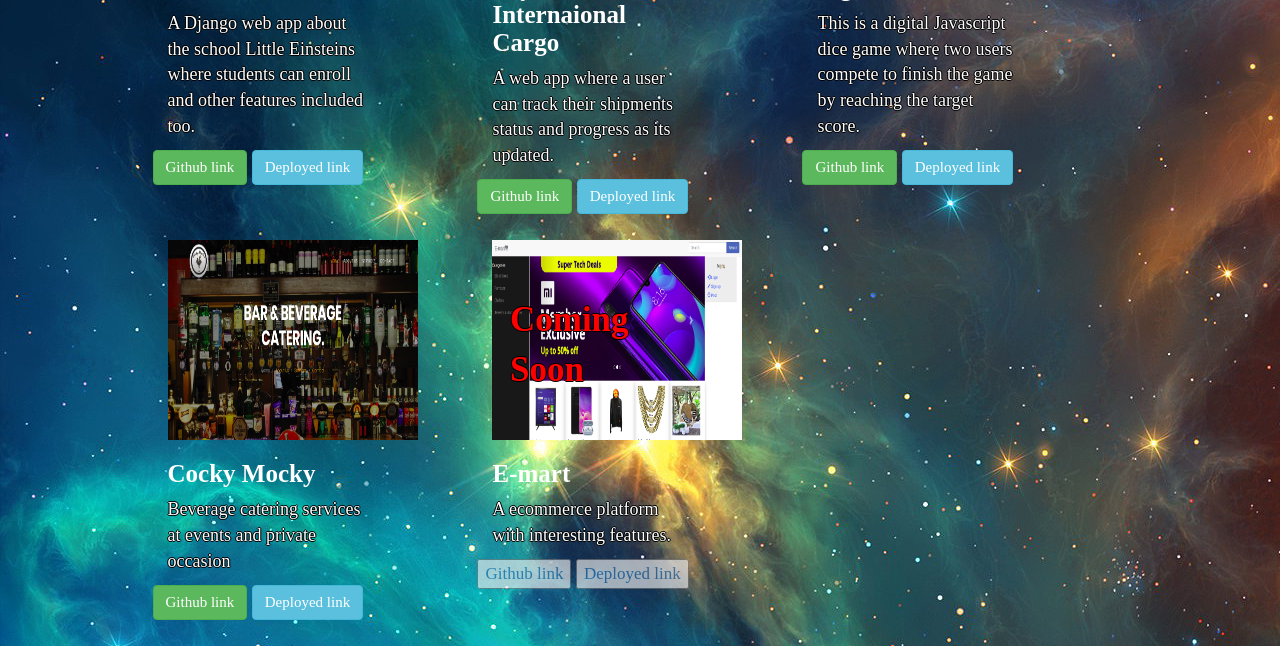
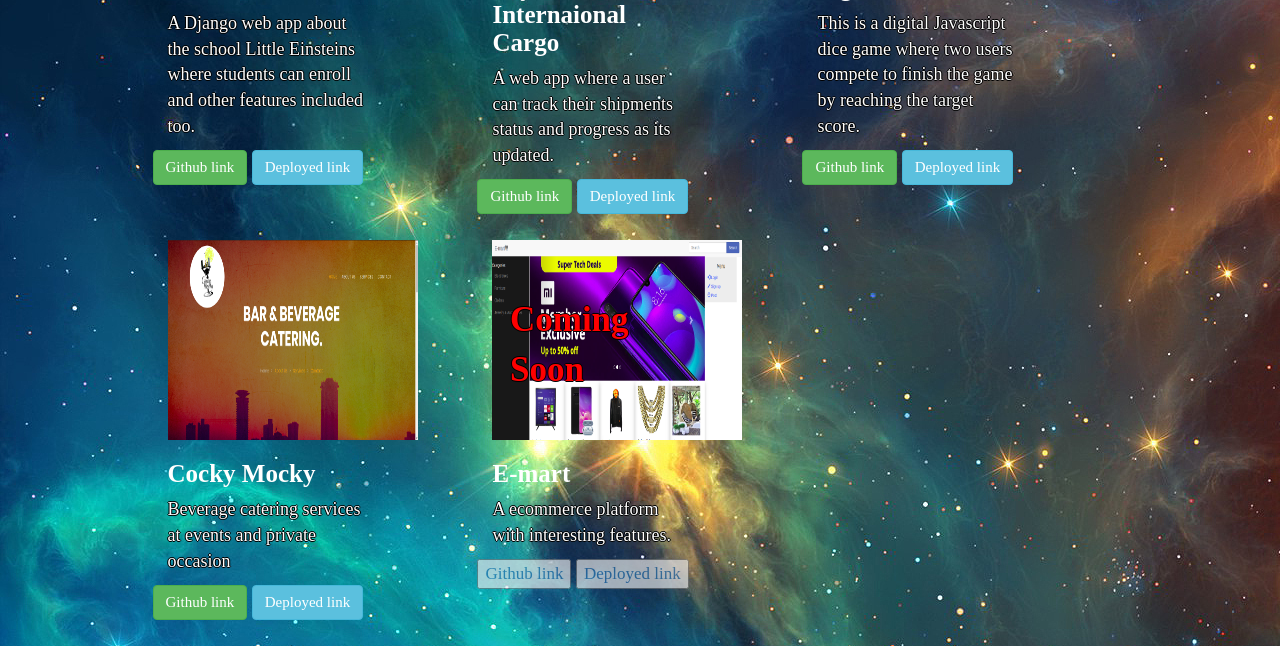
Before and after one commit to vincentmuya/vincentmuya.github.io, a Django app: page /projects/ in a window 1280 px wide. Shown: the part 379-1025 px from the top of the page. Run offline with Django 3.2, Linux system fonts and the light colour scheme; some libraries are stand-ins or nearby versions; some web fonts are replaced.

Commit message:
removed bulk files and updated projects in projects template

```diff
--- a/muya/templates/projects.html
+++ b/muya/templates/projects.html
@@ -60,7 +60,7 @@
 <div class="row">
   <div class="col-md-4">
     <div class="card" style="width: 20rem;">
-      <a href="http://cockymocky.herokuapp.com" target="_blank"><img class="card-img-top" src="/static/img/cocky.png" alt=Card image cap height="200px" width="250px"></a>
+      <a href="http://cockymocky.herokuapp.com" target="_blank"><img class="card-img-top" src="/static/img/cockymocky.png" alt=Card image cap height="200px" width="250px"></a>
       <div class="card-body">
         <h3 class="card-title"><strong>Cocky Mocky</strong></h3>
         <p class="card-text">Beverage catering services at events and private occasion</p>
```
Also changed, not shown: static/img/Scorpus.png (deleted), static/img/back.jpg (deleted), static/img/cocky.png (deleted), static/img/cockymocky.png (added).
